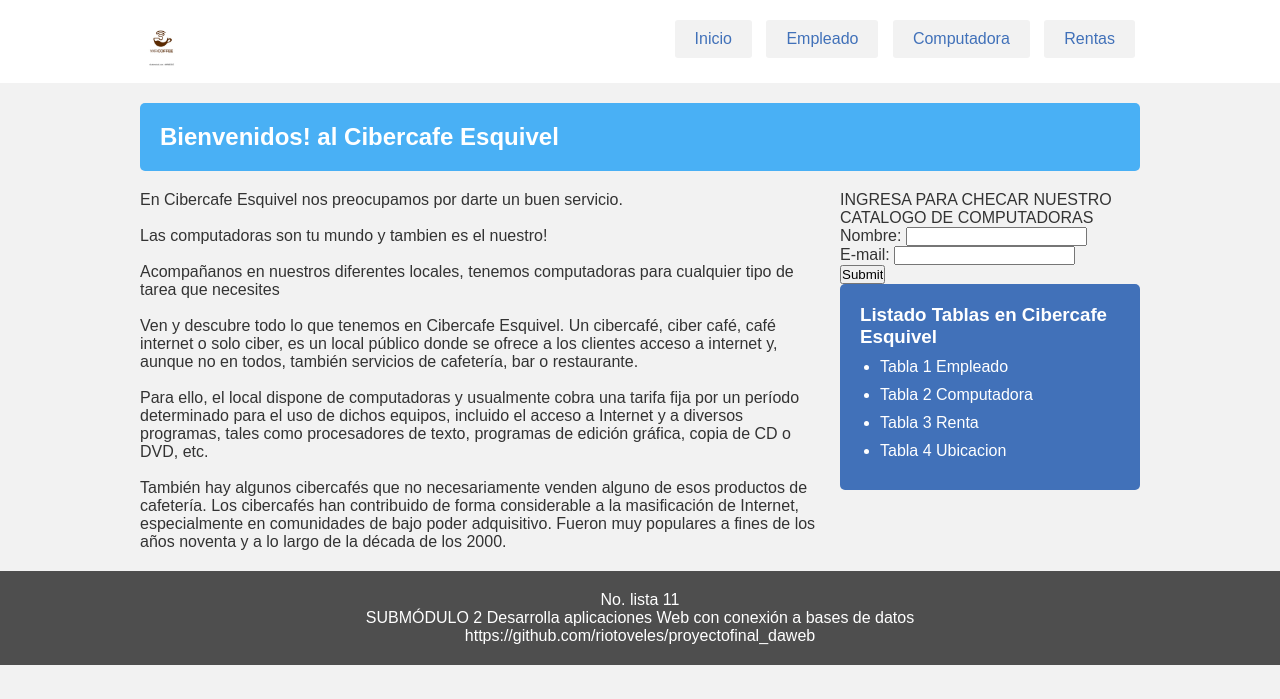
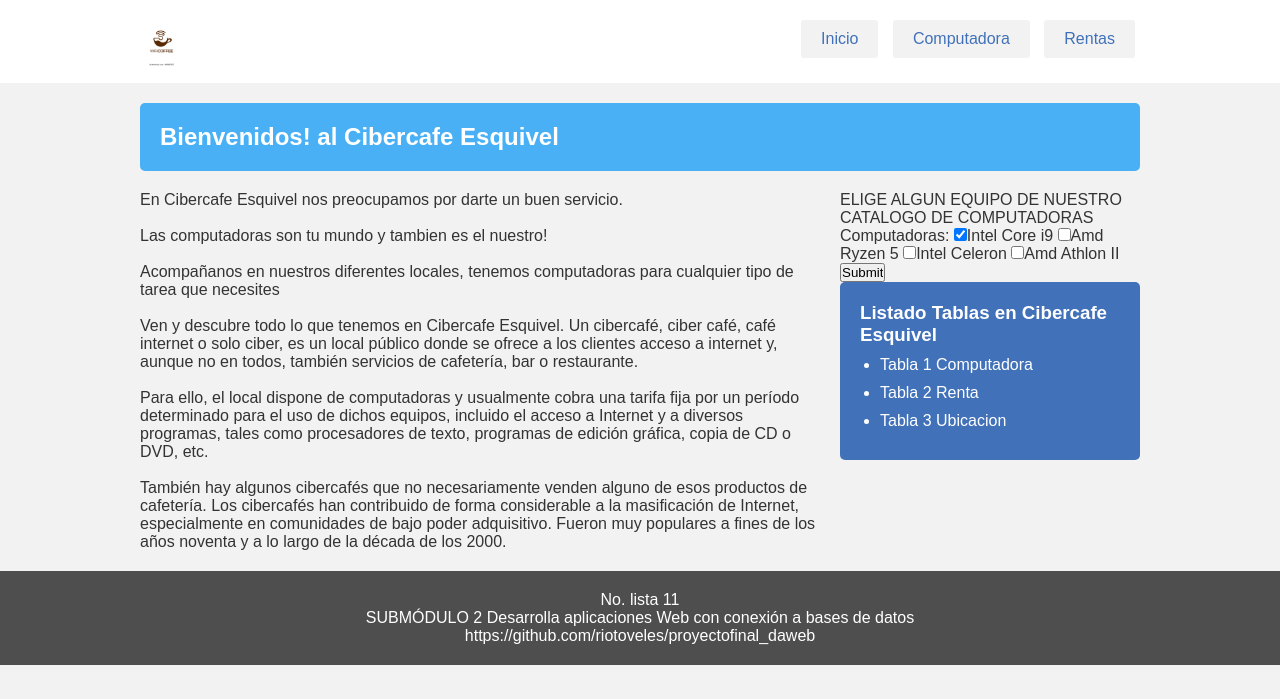
Before and after one commit to riotoveles/proyectofinal_daweb, a PHP site: page /Computadora.php in a window 1280 px wide. Shown: the top 699 px of the page. Run offline with PHP 8.4, Linux system fonts and the light colour scheme.

Commit message:
Add files via upload

```diff
--- a/Computadora.php
+++ b/Computadora.php
@@ -15,7 +15,6 @@
 			<nav>
 				<ul>
 					<li><a href="index.php">Inicio</a></li>
-					<li><a href="empleado.html">Empleado</a></li>
 					<li><a href="Computadora.php">Computadora</a></li>
 					<li><a href="Rentas.php">Rentas</a></li>
 				</ul>
@@ -49,9 +48,12 @@
 			</div>
 
             <form action="welcome.php" method="post">
-                <p> INGRESA PARA CHECAR NUESTRO CATALOGO DE COMPUTADORAS </p>
-                Nombre: <input type="text" name="name"><br>
-                E-mail: <input type="text" name="email"><br>
+                <p> ELIGE ALGUN EQUIPO DE NUESTRO CATALOGO DE COMPUTADORAS </p>
+                Computadoras:
+                <input type="checkbox" name="computadoras[]" value="intel core" checked="checked">Intel Core i9</input>
+                <input type="checkbox" name="computadoras[]" value="amd ryzen">Amd Ryzen 5</input>
+                <input type="checkbox" name="computadoras[]" value="intel celeron">Intel Celeron</input>
+                <input type="checkbox" name="computadoras[]" value="amd athlon">Amd Athlon II</input><br>
                 <input type="submit">
             </form>
 
@@ -59,10 +61,9 @@
 				<div class="widget">
 					<h3>Listado Tablas en Cibercafe Esquivel</h3>
 					<ul>
-						<li><a href="empleado.html">Tabla 1 Empleado</a></li>
-						<li><a href="Computadora.php">Tabla 2 Computadora</a></li>
-						<li><a href="Rentas.php">Tabla 3 Renta</a></li>
-						<li><a href="mapa.html">Tabla 4 Ubicacion</a></li>
+						<li><a href="Computadora.php">Tabla 1 Computadora</a></li>
+						<li><a href="Rentas.php">Tabla 2 Renta</a></li>
+						<li><a href="mapa.html">Tabla 3 Ubicacion</a></li>
 					</ul>
 				</div>
 			</aside>
```
Also changed, not shown: Rentas.php (+3 -5 lines), index.php (+3 -5 lines), mapa.html (+3 -5 lines).
